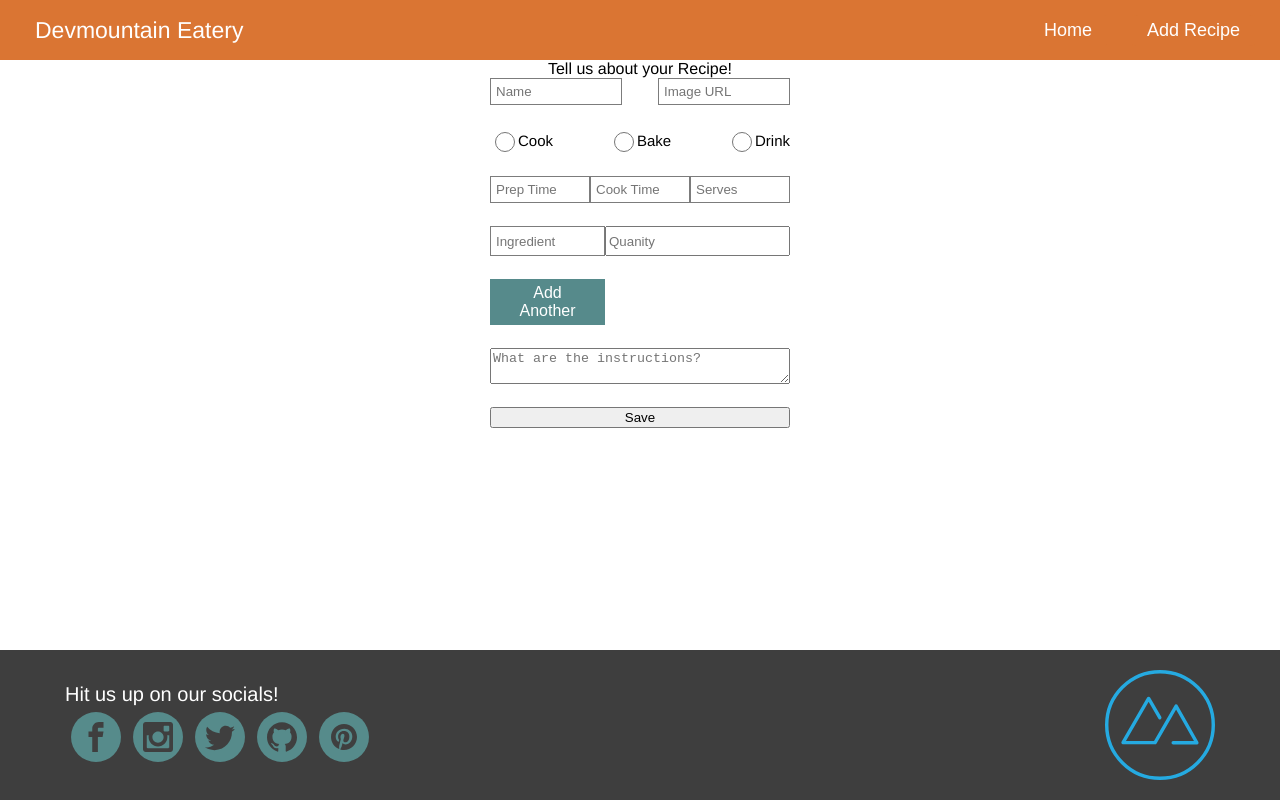
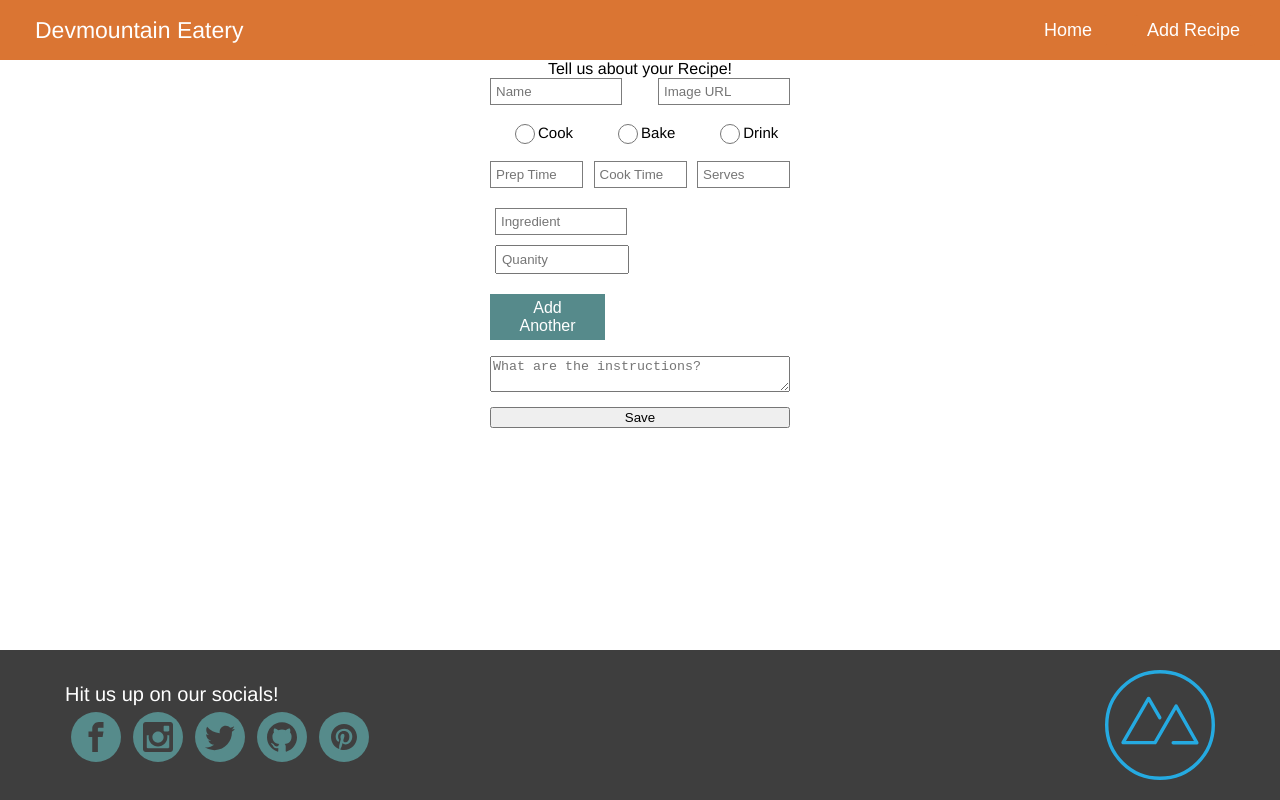
Before and after one commit to AkionQuazson/devmountainEatery-tutorial, a React (Create React App) app: page /newRecipe in a window 1280 px wide. Built offline with nearby package versions, Linux system fonts and the light colour scheme.

Commit message:
tweaked recipe screen

```diff
--- a/src/components/newRecipeComponents/NewRecipeScreen.jsx
+++ b/src/components/newRecipeComponents/NewRecipeScreen.jsx
@@ -7,10 +7,10 @@ const NewRecipeScreen = () => {
       <h1>Tell us about your Recipe!</h1>
       <form action="">
         <div className="row">
-          <input type="text" id="name" placeholder="Name"/>
-          <input type="text" id="image" placeholder="Image URL"/>
+          <input type="text" id="name" className="half" placeholder="Name"/>
+          <input type="text" id="image" className="half" placeholder="Image URL"/>
         </div>
-        <div className="row">
+        <div className="row" style={{justifyContent: 'space-evenly'}}>
           <div className="option">
           <input type="radio" name="type" id="cook" />
           <label htmlFor="cook">Cook</label>
@@ -25,16 +25,18 @@ const NewRecipeScreen = () => {
           </div>
         </div>
         <div className="row">
-          <input type="text" id="prepTime" placeholder="Prep Time" />
-          <input type="text" id="cookTime" placeholder="Cook Time" />
-          <input type="text" id="serve" placeholder="Serves" />
+          <input type="text" id="prepTime" className="third" placeholder="Prep Time" />
+          <input type="text" id="cookTime" className="third" placeholder="Cook Time" />
+          <input type="text" id="serve" className="third" placeholder="Serves" />
         </div>
         <div className="row">
+          <div className="half">
           <input type="text" id="ingredient" placeholder="Ingredient" />
           <input type="number" id="quantity" placeholder="Quanity"/>
-          <ul></ul>
+          </div>
+          <ul className="half"></ul>
         </div>
-        <button type="number" id="addIngredient">Add Another</button>
+        <button id="addIngredient">Add Another</button>
         <textarea id="instructions" placeholder="What are the instructions?"></textarea>
         <input type="submit" value="Save"/>
       </form>
--- a/src/css/newRecipe.css
+++ b/src/css/newRecipe.css
@@ -22,16 +22,30 @@ form {
     align-content: center;
 }
 
-input[type=text] {
+form input[type=text] {
     border: 1px solid #7c7c7c;
+    padding: 5px;
+}
+
+.half {
     width: 40%;
+}
+
+div.half input {
+    width: 100%;
     padding: 5px;
+    margin: 5px;
+}
+
+.third {
+    width: 27%;
 }
 
 .option {
     height: 25px;
     display: flex;
     align-items: center;
+    padding: 0 20px;
 }
 
 input[type=radio] {
```
